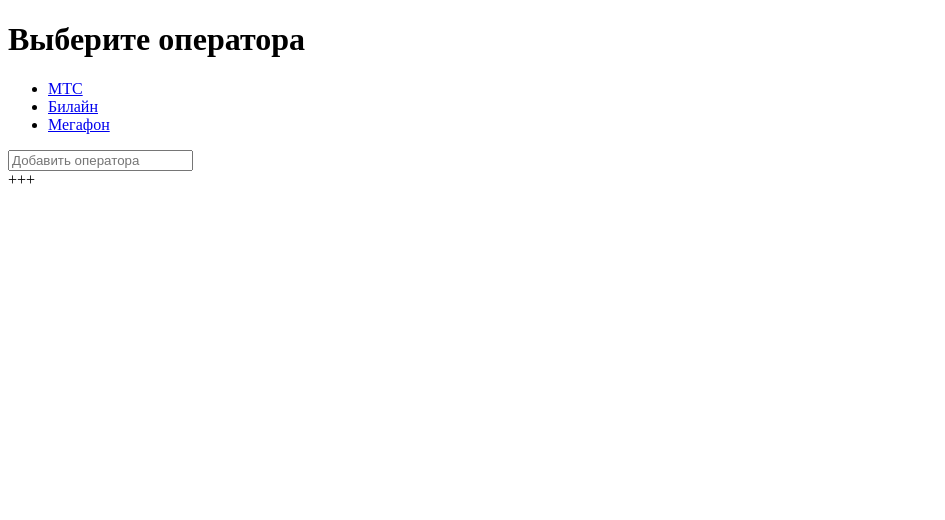
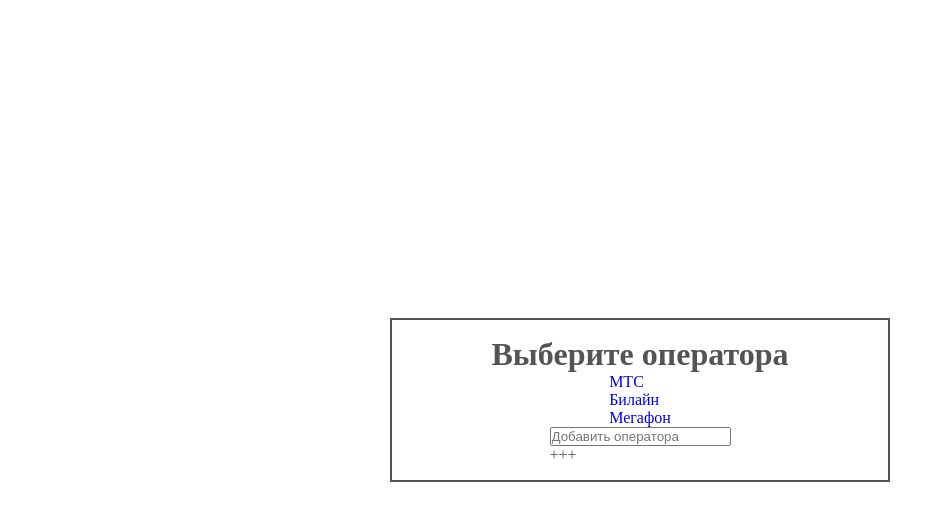
Before and after one commit to Le0nar/payment__terminal, a Next.js app: page / in a window 1280 px wide. Shown: the top 520 px of the page, without its empty margins (0-945 px from the left). Built offline with nearby package versions, Linux system fonts and the light colour scheme.

Commit message:
feat: add style for main loyout

```diff
--- a/components/MainLoyout.tsx
+++ b/components/MainLoyout.tsx
@@ -1,7 +1,8 @@
-import Link from 'next/link'
-import Head from 'next/head'
+import Head from "next/head";
+import { Container, StyledWrapper } from './../styles/MainLoyoutStyles';
 
-export function MainLayout({ children, title = 'Терминал оплаты' }) {
+
+export function MainLayout({ children, title = "Терминал оплаты" }) {
   return (
     <>
       <Head>
@@ -10,11 +11,9 @@
         <meta name="description" content="this is youtube tutorial for next" />
         <meta charSet="utf-8" />
       </Head>
-      <main>
-          <div>
-            {children}
-          </div>
-      </main>
+      <Container>
+        <StyledWrapper>{children}</StyledWrapper>
+      </Container>
     </>
-  )
+  );
 }
--- a/package.json
+++ b/package.json
@@ -15,7 +15,11 @@
     "next": "10.2.3",
     "react": "17.0.2",
     "react-dom": "17.0.2",
+    "react-is": "^17.0.2",
+    "styled-components": "^5.3.0",
     "typescript": "^4.3.2"
   },
-  "devDependencies": {}
+  "devDependencies": {
+    "babel-plugin-styled-components": "^1.12.0"
+  }
 }
--- /dev/null
+++ b/pages/_app.js
@@ -0,0 +1,30 @@
+import { createGlobalStyle, ThemeProvider } from 'styled-components'
+
+const GlobalStyle = createGlobalStyle`
+  * {
+    margin: 0;
+    padding: 0;
+    box-sizing: border-box;
+    text-decoration: none;
+  }
+  li {
+    list-style-type: none;
+   }
+`
+
+const theme = {
+  colors: {
+    primary: '#545454',
+  },
+}
+
+export default function App({ Component, pageProps }) {
+  return (
+    <>
+      <GlobalStyle />
+      <ThemeProvider theme={theme}>
+        <Component {...pageProps} />
+      </ThemeProvider>
+    </>
+  )
+}
--- /dev/null
+++ b/pages/_document.js
@@ -0,0 +1,30 @@
+import Document from 'next/document'
+import { ServerStyleSheet } from 'styled-components'
+
+export default class MyDocument extends Document {
+  static async getInitialProps(ctx) {
+    const sheet = new ServerStyleSheet()
+    const originalRenderPage = ctx.renderPage
+
+    try {
+      ctx.renderPage = () =>
+        originalRenderPage({
+          enhanceApp: (App) => (props) =>
+            sheet.collectStyles(<App {...props} />),
+        })
+
+      const initialProps = await Document.getInitialProps(ctx)
+      return {
+        ...initialProps,
+        styles: (
+          <>
+            {initialProps.styles}
+            {sheet.getStyleElement()}
+          </>
+        ),
+      }
+    } finally {
+      sheet.seal()
+    }
+  }
+}
--- /dev/null
+++ b/styles/MainLoyoutStyles.ts
@@ -0,0 +1,21 @@
+import styled from "styled-components";
+
+export const Container = styled.div`
+  max-width: 1100px;
+  margin: auto;
+  height: 100vh;
+  display: flex;
+`;
+
+export const StyledWrapper = styled.div`
+  margin: auto;
+  display: flex;
+  flex-direction: column;
+  justify-content: space-between;
+  align-items: center;
+  color: ${({ theme }) => theme.colors.primary};
+
+  width: 500px;
+  border: 2px solid ${({ theme }) => theme.colors.primary};
+  padding: 16px;
+`;
```
Also changed, not shown: pages/operator/[id].tsx (+10 -7 lines), .babelrc (added), 1 other file (tests, documents, lock files or other folders).
